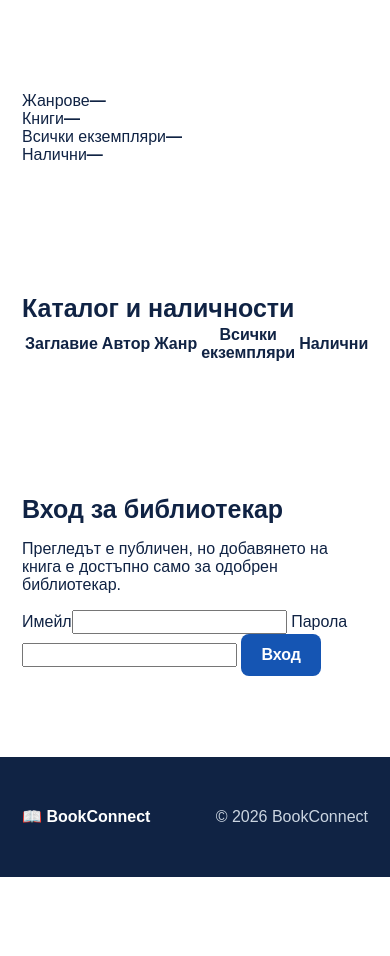
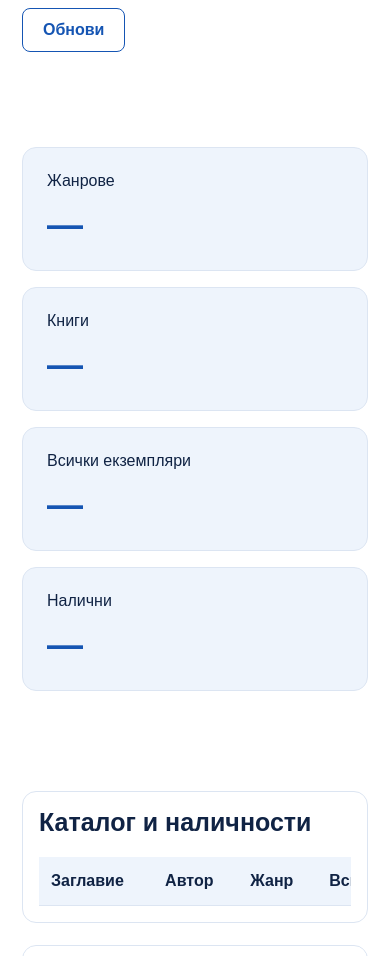
Before and after one commit to boris2010-d/BookConnect, a plain HTML site: page librarian.html in a window 390 px wide. Shown: the part 324-1280 px from the top of the page. Before the commit the page ends 1201 px from the top, so only its background shows below. Drawn offline with nearby package versions, Linux system fonts and the light colour scheme.

Commit message:
Stage 2: responsive styles for inventory dashboard at desktop and mobile widths

```diff
--- a/style.css
+++ b/style.css
@@ -543,3 +543,33 @@ footer p {
         grid-template-columns: 1fr;
     }
 }
+
+
+/* Stage 2 — second screen */
+.stage-two {padding-top:50px;padding-bottom:75px;min-height:70vh}
+.stage-two .section-title {align-items:flex-start}
+.stage-two h1 {font-size:clamp(28px,4vw,42px);margin:0 0 14px}
+.stage-two p {line-height:1.6}
+.stats-grid {display:grid;grid-template-columns:repeat(4,minmax(0,1fr));gap:16px;margin:20px 0 35px}
+.stat-card {display:flex;flex-direction:column;gap:14px;background:var(--light);border:1px solid var(--border);border-radius:14px;padding:24px}
+.stat-card strong {font-size:36px;color:var(--blue)}
+.panel {border:1px solid var(--border);border-radius:14px;padding:24px;margin:22px 0}
+.panel h2 {margin-bottom:20px}
+.table-scroll {overflow-x:auto}
+.inventory-table {border-collapse:collapse;width:100%;min-width:600px;text-align:left}
+.inventory-table th,.inventory-table td {padding:15px 12px;border-bottom:1px solid var(--border)}
+.inventory-table th {background:var(--light)}
+.form-grid {display:grid;grid-template-columns:repeat(2,minmax(0,1fr));gap:16px;margin:20px 0}
+.form-grid label {display:flex;flex-direction:column;gap:7px;font-weight:600}
+.form-grid input,.form-grid select {border:1px solid var(--border);border-radius:8px;padding:12px;width:100%;background:white}
+.form-grid button {align-self:end}
+[hidden] {display:none !important}
+@media(max-width:700px) {
+  .stats-grid {grid-template-columns:repeat(2,minmax(0,1fr))}
+  .form-grid {grid-template-columns:1fr}
+  .stage-two .section-title {flex-wrap:wrap}
+}
+@media(max-width:390px) {
+  .stats-grid {grid-template-columns:1fr}
+  .panel {padding:16px}
+}
```
